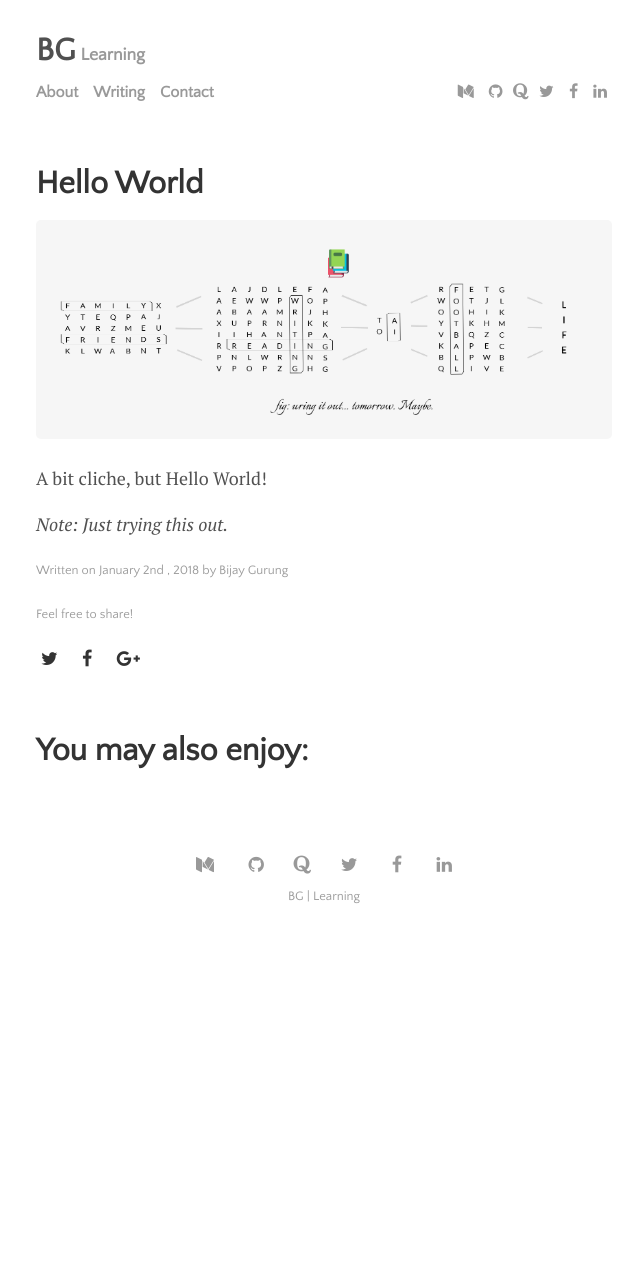
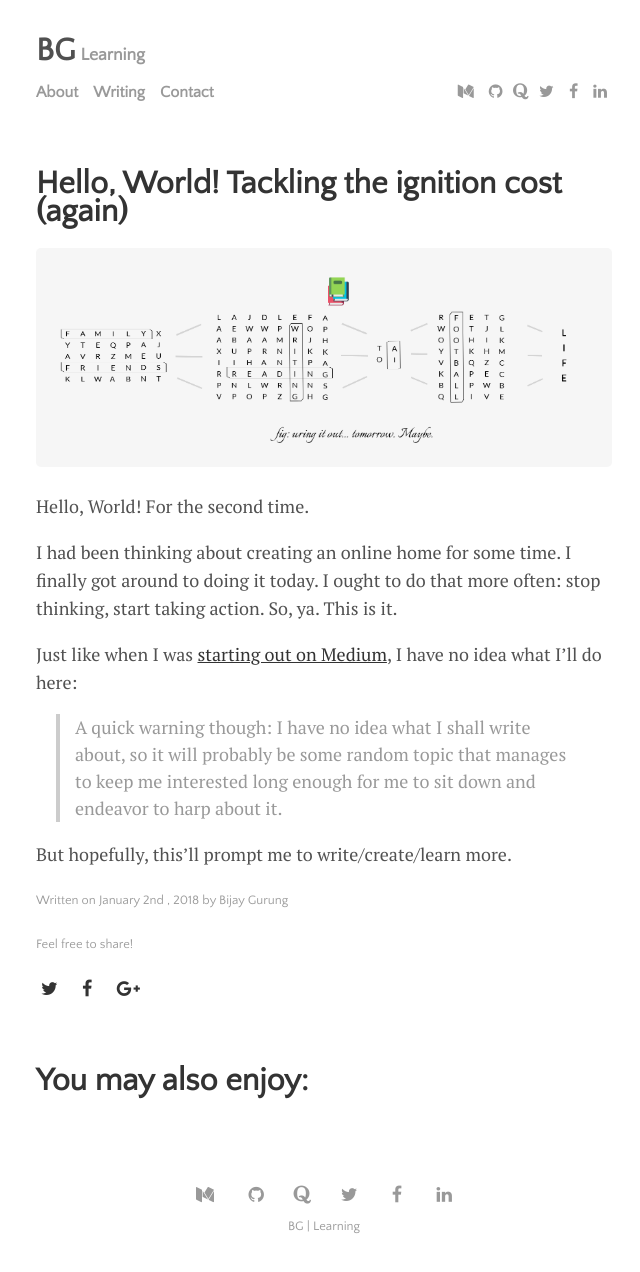
Before and after one commit to bglearning/bglearning.github.io, a Jekyll site: the page built from _posts/2018-01-02-hello-world.md, in a window 1280 px wide. Shown: the whole page, without its empty margins (316-956 px from the left). Built offline with Jekyll 4.4.1, drawn with Linux system fonts in a browser that asks for light colours; before the commit the page ends 942 px from its top, so only the background shows below that.

Commit message:
Edit and Publish "Hello World"

```diff
--- a/_posts/2018-01-02-hello-world.md
+++ b/_posts/2018-01-02-hello-world.md
@@ -1,12 +1,19 @@
 ---
 layout: post
-title: "Hello World"
+title: "Hello, World! Tackling the ignition cost (again)"
 author: "Bijay Gurung"
 categories: journal
-tags: [miscellaneous]
+tags: [personal]
 image: cover.png
 ---
 
-A bit cliche, but Hello World!
+Hello, World! For the second time.
 
-*Note: Just trying this out.*
+I had been thinking about creating an online home for some time. I finally got around to doing it today. I ought to do that more often: stop thinking, start taking action.
+So, ya. This is it.
+
+Just like when I was [starting out on Medium](https://medium.com/@bijaygurung/hello-world-tackling-the-ignition-cost-1c421556057e), I have no idea what I'll do here:
+
+> A quick warning though: I have no idea what I shall write about, so it will probably be some random topic that manages to keep me interested long enough for me to sit down and endeavor to harp about it.
+
+But hopefully, this'll prompt me to write/create/learn more.
```
